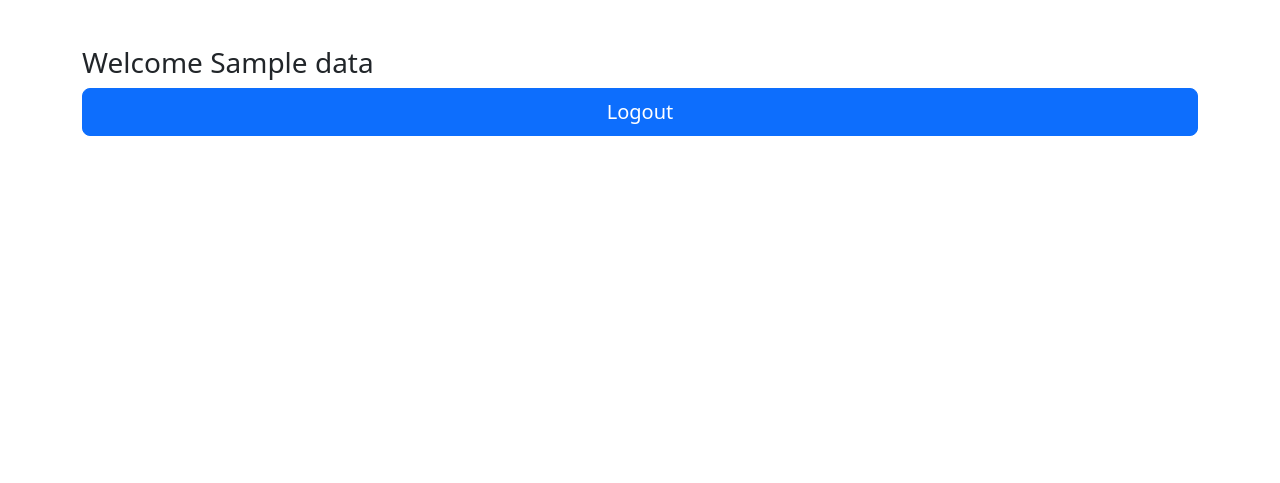
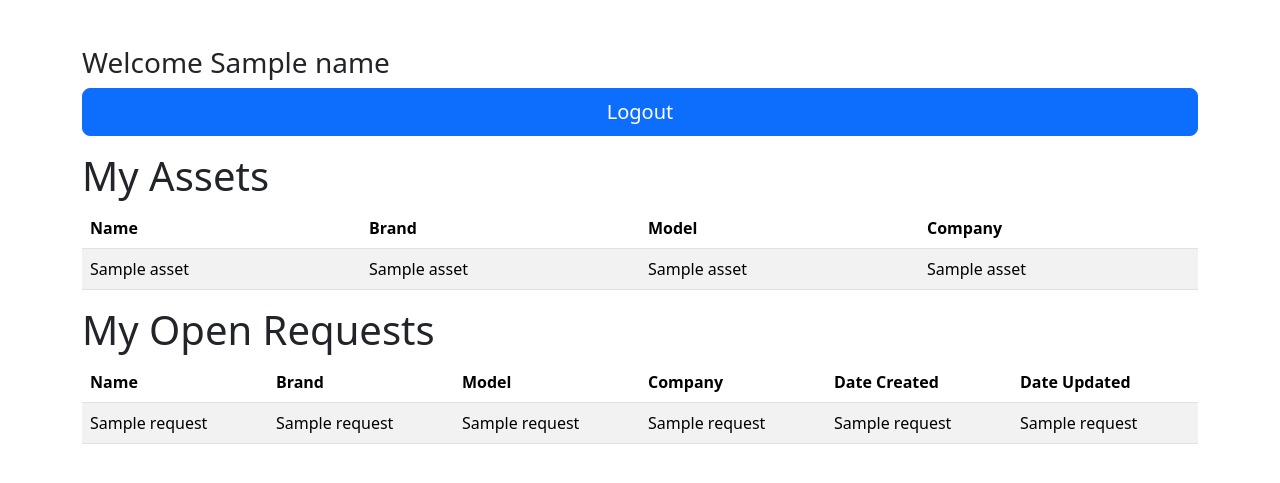
Before and after one commit to bxrne/AMS, a Flask app: template templates/home.html in a window 1280 px wide. Shown: the part 154-637 px from the top of the page. Run offline with Flask 2, Linux system fonts and the light colour scheme; the template is opened without the code that fills it: most values are stand-ins (such as "Sample title", 1, 10 or a date in 2020).

Commit message:
View my assets & open requests on home

```diff
--- a/app.py
+++ b/app.py
@@ -70,10 +70,14 @@ def home():
     if u is not None:
         connection = oracledb.connect(user=user, password=password, dsn=conn_string)
         cur = connection.cursor()
-        u = cur.execute("SELECT FIRST_NAME FROM ASSETMANAGEMENT.EMPLOYEE WHERE LOGIN_ID = " + str(u) + "").fetchone()[0]
-
-
-    return render_template('home.html', data=u)
+        name = cur.execute("SELECT FIRST_NAME FROM ASSETMANAGEMENT.EMPLOYEE WHERE LOGIN_ID = " + str(u) + "").fetchone()[0]
+        myrequests = cur.execute("SELECT * FROM ASSETMANAGEMENT.MYREQUESTS WHERE E_ID = " + str(u) + "").fetchall()
+        cur.close()
+        cur = connection.cursor()
+        myassets = cur.execute("SELECT * FROM ASSETMANAGEMENT.MYASSETS WHERE E_ID = " + str(u) + "").fetchall()
+        cur.close()
+        connection.close()
+    return render_template('home.html', name=name, myrequests=myrequests, myassets=myassets)
 
 
 @app.route('/assets',methods=['GET', 'POST'])
@@ -259,8 +263,6 @@ def requests():
     if request.method == 'POST' and request.form['searchQuery']:
         searchQuery = request.form['searchQuery']
         requests = [r for r in requests if searchQuery.lower() in (r["ASSET_NAME"] + " " + r["EMPLOYEE_NAME"]).lower()]
-    print(session["uuid"])
-    print(is_coordinator(session["uuid"]))
     return render_template('requests.html', data=requests, coordinator=is_coordinator(session["uuid"]))
 
 @app.route('/requests/<rid>', methods=['GET'])
@@ -419,7 +421,6 @@ def approve_request():
         cur = connection.cursor()
         cur.execute("SELECT * FROM ASSETMANAGEMENT.REQUEST WHERE R_ID = " + request.form['request'])
         cur = cur.fetchone()
-        print(cur[0])
         employee_id = cur[1]
         asset_id = cur[2]
         cur = connection.cursor()
--- a/templates/home.html
+++ b/templates/home.html
@@ -7,8 +7,8 @@ Asset Management System
 {% endblock %}
 
 {% block content %}
-{% if data %}
-	<h3>Welcome {{data}}</h3>
+{% if name %}
+	<h3>Welcome {{name}}</h3>
 
 	<a class="w-100 btn btn-lg btn-primary mb-3" href="/logout">Logout</a>
 
@@ -20,4 +20,57 @@ Asset Management System
 	<a class="w-75 btn btn-lg btn-primary" href="/assets">Sign Up</a>
 </div>
 {% endif %}
+
+<!--MY ASSETS-->
+
+<h1>My Assets</h1>
+<table class="table table-striped table-responsive">
+	<thead>
+	  <tr>
+		<th scope="col">Name</th>
+		<th scope="col">Brand</th>
+		<th scope="col">Model</th>
+		<th scope="col">Company</th>
+	  </tr>
+	</thead>
+	<tbody>
+	  {% for asset in myassets %}
+		<tr>
+		  <td>{{ asset[2] }}</td>
+		  <td>{{ asset[3] }}</td>
+		  <td>{{ asset[4] }}</td>
+		  <td>{{ asset[5] }}</td>
+		</tr>
+	  {% endfor %}
+	</tbody>
+</table>
+
+<!--MY OPEN REQUESTS-->
+
+<h1>My Open Requests</h1>
+<table class="table table-striped table-responsive">
+	<thead>
+	  <tr>
+		<th scope="col">Name</th>
+		<th scope="col">Brand</th>
+		<th scope="col">Model</th>
+		<th scope="col">Company</th>
+		<th scope="col">Date Created</th>
+		<th scope="col">Date Updated</th>
+	  </tr>
+	</thead>
+	<tbody>
+	  {% for request in myrequests %}
+		<tr>
+		  <td>{{ request[2] }}</td>
+		  <td>{{ request[3] }}</td>
+		  <td>{{ request[4] }}</td>
+		  <td>{{ request[5] }}</td>
+		  <td>{{ request[6] }}</td>
+		  <td>{{ request[7] }}</td>
+		</tr>
+	  {% endfor %}
+	</tbody>
+</table>
+
 {% endblock %}
```
Also changed, not shown: README.md.
